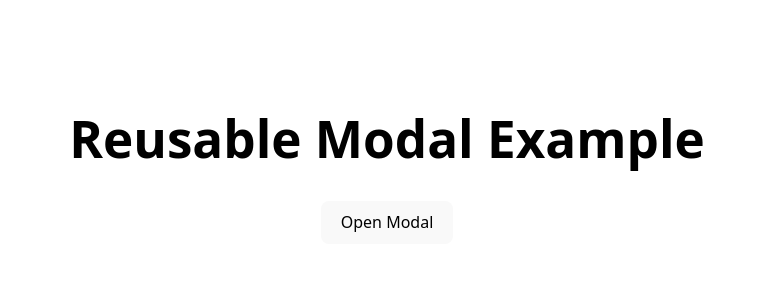
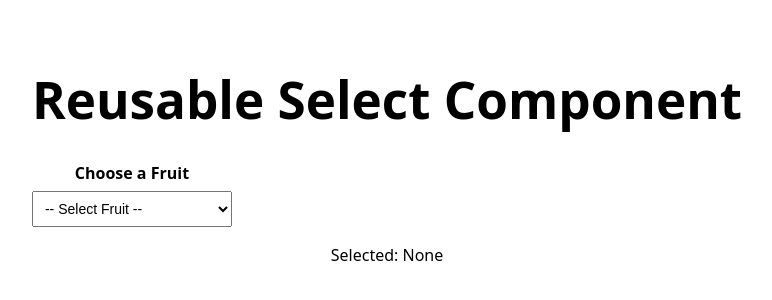
Before and after one commit to Rutvik1803/react-practice, a React (Vite) app: page / in a window 1280 px wide. Shown: the part 240-540 px from the top of the page, without its empty margins (253-1025 px from the left). Built offline with nearby package versions, Linux system fonts and the light colour scheme.

Commit message:
feat: added reusable drop down components

```diff
--- a/src/App.jsx
+++ b/src/App.jsx
@@ -15,11 +15,16 @@ import ProductList from './components/ProductList';
 import Cart from './components/ContextCart';
 import { useTheme } from './context/ThemeContext';
 import Modal from './components/Modal';
+import Dropdown from './components/ReusableDropDown';
+import SearchableSelect from './components/ReusableSearchDropdown';
+import Select from './components/ReusableSearchDropdown';
 
 function App() {
   // const [count, setCount] = useState(0);
   // const { theme, toggleTheme } = useTheme();
-  const [isModalOpen, setModalOpen] = useState(false);
+  // const [isModalOpen, setModalOpen] = useState(false);
+  const [selected, setSelected] = useState('');
+  const fruits = ['Apple', 'Banana', 'Mango', 'Orange', 'Pineapple', 'Papaya'];
 
   return (
     <>
@@ -36,8 +41,8 @@ function App() {
         {/* <ProductList />
         <Cart />
         <button onClick={() => toggleTheme()}>Change Theme</button> */}
-
-        <div style={{ padding: 20 }}>
+        {/* Modal usage code start */}
+        {/* <div style={{ padding: 20 }}>
           <h1>Reusable Modal Example</h1>
           <button onClick={() => setModalOpen(true)}>Open Modal</button>
 
@@ -45,7 +50,35 @@ function App() {
             <h2>Hello from Modal 👋</h2>
             <p>This is a reusable modal component.</p>
           </Modal>
+        </div> */}
+        {/* Modal usage code ends here --------------------------------- */}
+
+        {/* Reusabel Drop down code starts from here ------------------------------ */}
+        {/* <div style={{ padding: 20 }}>
+          <h1>Reusable Dropdown Example</h1>
+          <p>Selected: {selected}</p>
+
+          <Dropdown
+            label="Select Fruit"
+            options={['Apple', 'Banana', 'Mango', 'Orange']}
+            onSelect={(option) => setSelected(option)}
+          />
+        </div> */}
+
+        <div style={{ padding: 20 }}>
+          <h1>Reusable Select Component</h1>
+
+          <Select
+            label="Choose a Fruit"
+            options={fruits}
+            value={selected}
+            onChange={setSelected}
+            placeholder="-- Select Fruit --"
+          />
+
+          <p>Selected: {selected || 'None'}</p>
         </div>
+        {/* Reusabel Drop down code ends from here ------------------------------ */}
       </div>
     </>
   );
--- /dev/null
+++ b/src/components/ReusableDropDown.jsx
@@ -0,0 +1,82 @@
+import React, { useState, useRef, useEffect } from 'react';
+
+const Dropdown = ({ label, options, onSelect }) => {
+  const [isOpen, setIsOpen] = useState(false);
+  const [highlightIndex, setHighlightIndex] = useState(0);
+  const ref = useRef(null);
+
+  // Close dropdown if clicked outside
+  useEffect(() => {
+    const handleClickOutside = (e) => {
+      if (ref.current && !ref.current.contains(e.target)) {
+        setIsOpen(false);
+      }
+    };
+    document.addEventListener('mousedown', handleClickOutside);
+    return () => document.removeEventListener('mousedown', handleClickOutside);
+  }, []);
+
+  // Handle keyboard navigation
+  const handleKeyDown = (e) => {
+    if (!isOpen) return;
+
+    if (e.key === 'ArrowDown') {
+      setHighlightIndex((prev) => (prev + 1) % options.length);
+    } else if (e.key === 'ArrowUp') {
+      setHighlightIndex((prev) => (prev === 0 ? options.length - 1 : prev - 1));
+    } else if (e.key === 'Enter') {
+      onSelect(options[highlightIndex]);
+      setIsOpen(false);
+    } else if (e.key === 'Escape') {
+      setIsOpen(false);
+    }
+  };
+
+  return (
+    <div ref={ref} style={{ position: 'relative', display: 'inline-block' }}>
+      {/* Toggle Button */}
+      <button
+        onClick={() => setIsOpen((prev) => !prev)}
+        onKeyDown={handleKeyDown}
+        style={{ padding: '10px', cursor: 'pointer' }}
+      >
+        {label}
+      </button>
+
+      {/* Dropdown List */}
+      {isOpen && (
+        <ul
+          style={{
+            position: 'absolute',
+            marginTop: '5px',
+            listStyle: 'none',
+            padding: 0,
+            border: '1px solid gray',
+            background: 'white',
+            width: '150px',
+            zIndex: 100,
+          }}
+        >
+          {options.map((option, index) => (
+            <li
+              key={option}
+              onClick={() => {
+                onSelect(option);
+                setIsOpen(false);
+              }}
+              style={{
+                padding: '8px',
+                background: index === highlightIndex ? 'lightgray' : 'white',
+                cursor: 'pointer',
+              }}
+            >
+              {option}
+            </li>
+          ))}
+        </ul>
+      )}
+    </div>
+  );
+};
+
+export default Dropdown;
--- /dev/null
+++ b/src/components/ReusableSearchDropdown.jsx
@@ -0,0 +1,37 @@
+import React from 'react';
+
+const Select = ({
+  label,
+  options,
+  value,
+  onChange,
+  placeholder = 'Select an option',
+}) => {
+  return (
+    <div
+      style={{
+        display: 'flex',
+        flexDirection: 'column',
+        gap: '6px',
+        width: '200px',
+      }}
+    >
+      {label && <label style={{ fontWeight: 'bold' }}>{label}</label>}
+
+      <select
+        value={value}
+        onChange={(e) => onChange(e.target.value)}
+        style={{ padding: '8px', fontSize: '14px' }}
+      >
+        <option value="">{placeholder}</option>
+        {options.map((opt, idx) => (
+          <option key={idx} value={opt}>
+            {opt}
+          </option>
+        ))}
+      </select>
+    </div>
+  );
+};
+
+export default Select;
```
